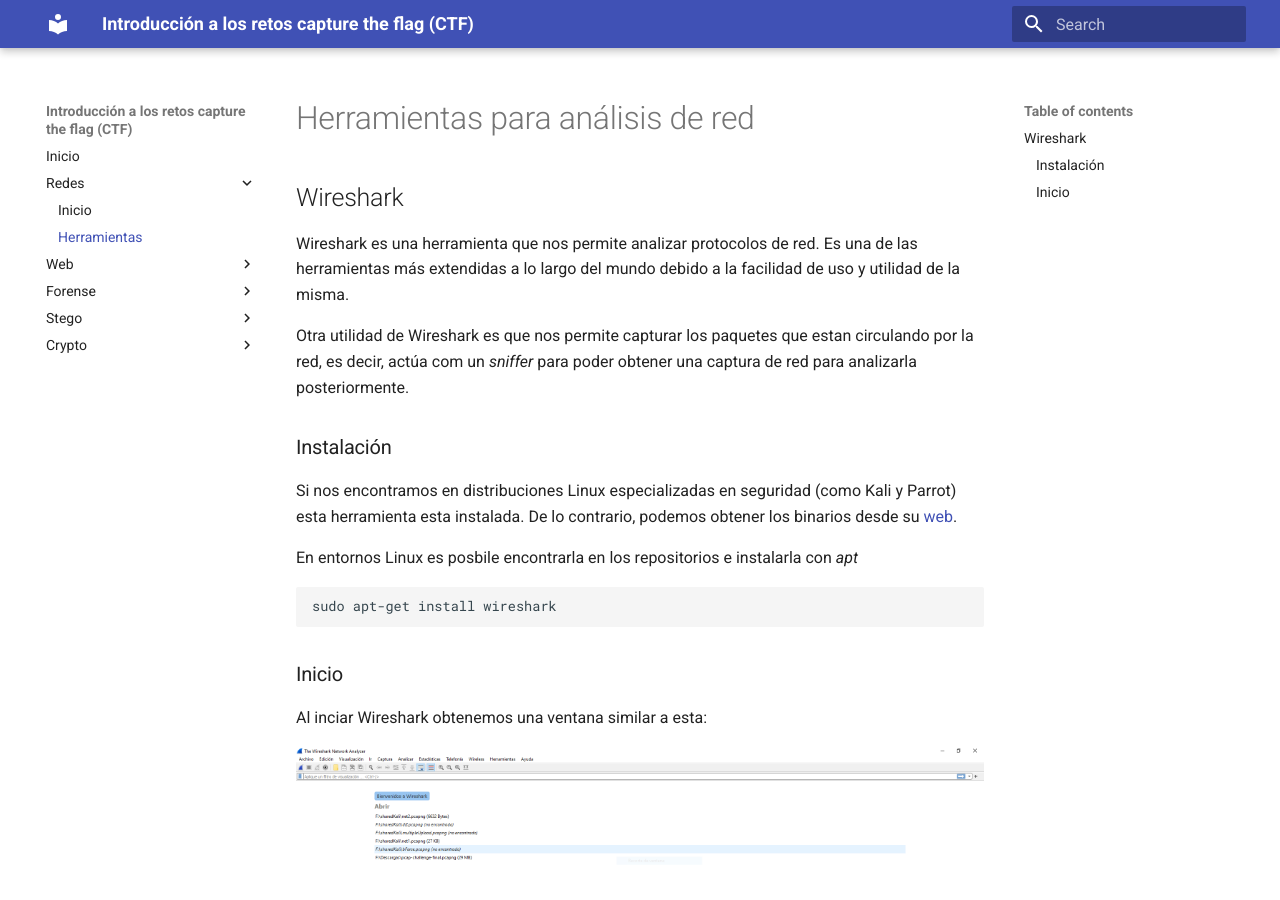
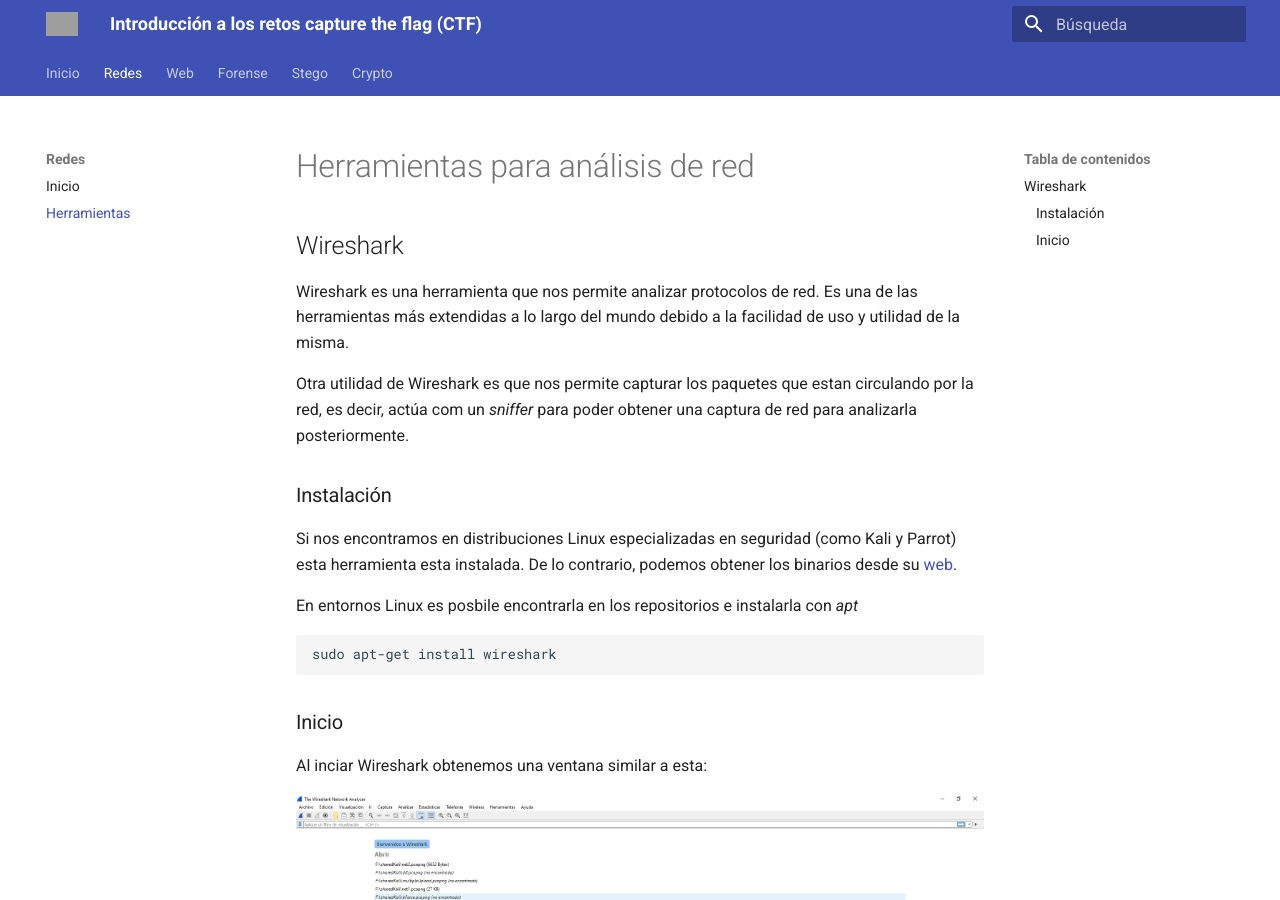
Before and after one commit to hromero99/CTF-basics, an MkDocs documentation site: the page built from docs/redes/tools.md, in a window 1280 px wide and 900 px high. Built offline with MkDocs 1.6.1 and Material for MkDocs 9.7.7, drawn with Linux system fonts in a browser that asks for light colours; grey boxes are pictures that could not be loaded.

```diff
--- a/mkdocs.yml
+++ b/mkdocs.yml
@@ -3,6 +3,12 @@ site_name: Introducción a los retos capture the flag (CTF)
 theme:
   name: material
   locale: es
+  language: es
+  features:
+    - navigation.tabs
+    - navigation.tracking
+  logo: images/logo.jpg
+  favicon: images/logo.jpg
 
 nav:
   - "Inicio": index.md
```
